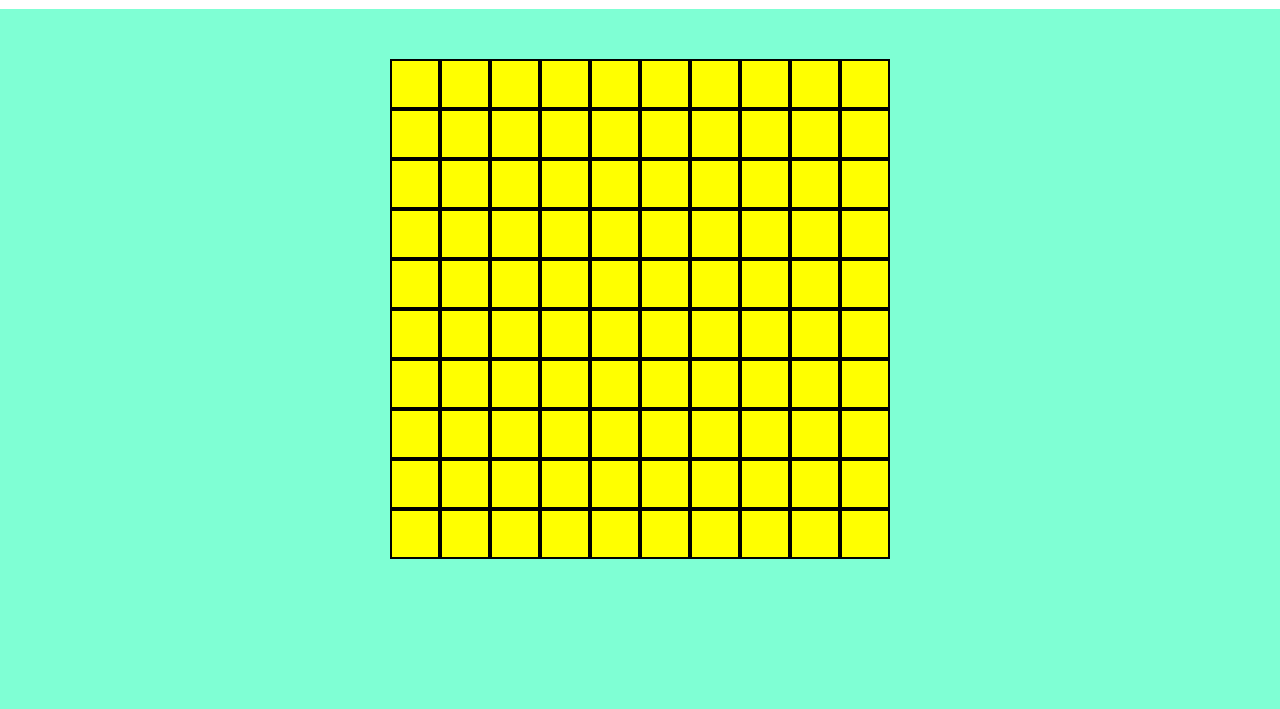
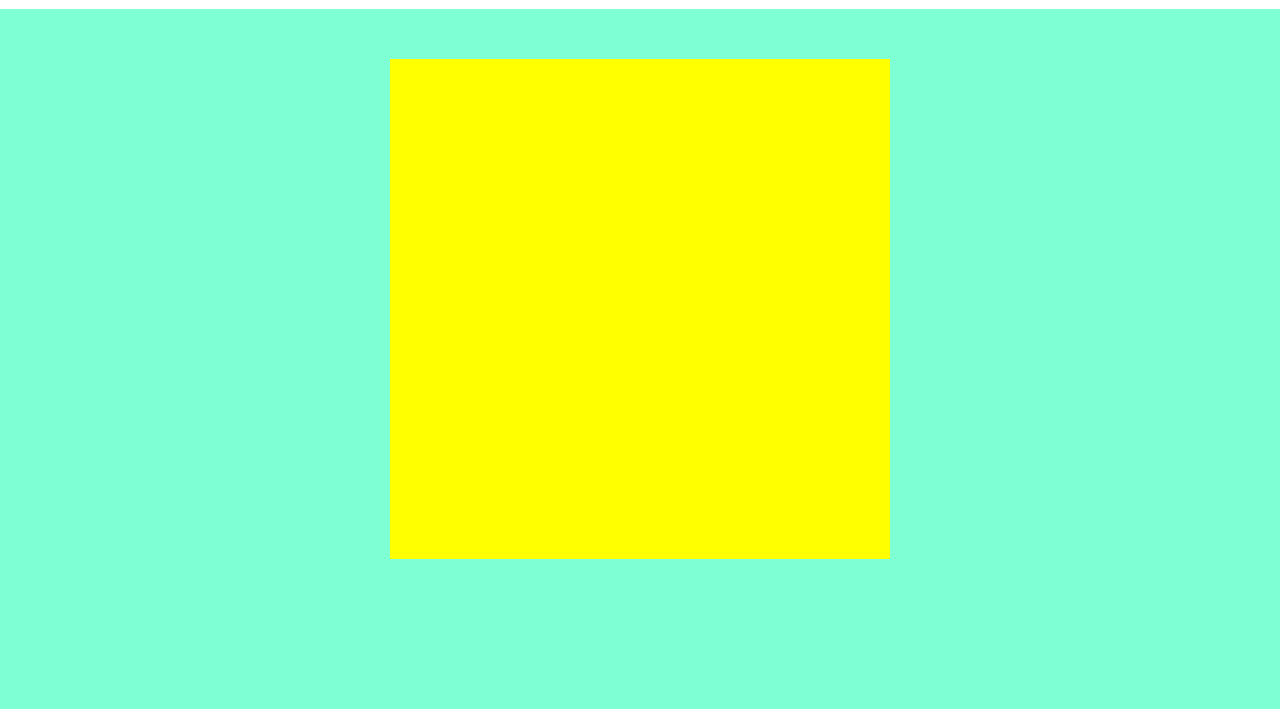
Before and after one commit to AndreaDeGiorgi00/js-campominato-grid, a plain HTML site: page index.html in a window 1280 px wide. Shown: the part 91-800 px from the top of the page. Drawn offline with nearby package versions, Linux system fonts and the light colour scheme.

Commit message:
prima parte con il problema di togliere la griglia presente

```diff
--- a/index.html
+++ b/index.html
@@ -11,111 +11,22 @@
 </head>
 <body>
     <header class="d-flex justify-content-between align-items-center">
-        <h1>Campo Minato</h1>
-        <button>play</button>
+        <div class="d-flex align-items-center">
+            <img src="Logo.png" alt="logo">
+            <h1>Campo Minato</h1>
+        </div>
+        <div>
+            <select name="" id="selected">
+                <option value="easy" selected>easy</option>
+                <option value="medium">medium</option>
+                <option value="hard">hard</option>
+            </select>
+            <button id="button">play</button>
+        </div>
     </header>
 
-    <div class="grid d-flex flex-wrap">
-        <div class="cell"></div>
-        <div class="cell"></div>
-        <div class="cell"></div>
-        <div class="cell"></div>
-        <div class="cell"></div>
-        <div class="cell"></div>
-        <div class="cell"></div>
-        <div class="cell"></div>
-        <div class="cell"></div>
-        <div class="cell"></div>
-        <div class="cell"></div>
-        <div class="cell"></div>
-        <div class="cell"></div>
-        <div class="cell"></div>
-        <div class="cell"></div>
-        <div class="cell"></div>
-        <div class="cell"></div>
-        <div class="cell"></div>
-        <div class="cell"></div>
-        <div class="cell"></div>
-        <div class="cell"></div>
-        <div class="cell"></div>
-        <div class="cell"></div>
-        <div class="cell"></div>
-        <div class="cell"></div>
-        <div class="cell"></div>
-        <div class="cell"></div>
-        <div class="cell"></div>
-        <div class="cell"></div>
-        <div class="cell"></div>
-        <div class="cell"></div>
-        <div class="cell"></div>
-        <div class="cell"></div>
-        <div class="cell"></div>
-        <div class="cell"></div>
-        <div class="cell"></div>
-        <div class="cell"></div>
-        <div class="cell"></div>
-        <div class="cell"></div>
-        <div class="cell"></div>
-        <div class="cell"></div>
-        <div class="cell"></div>
-        <div class="cell"></div>
-        <div class="cell"></div>
-        <div class="cell"></div>
-        <div class="cell"></div>
-        <div class="cell"></div>
-        <div class="cell"></div>
-        <div class="cell"></div>
-        <div class="cell"></div>
-        <div class="cell"></div>
-        <div class="cell"></div>
-        <div class="cell"></div>
-        <div class="cell"></div>
-        <div class="cell"></div>
-        <div class="cell"></div>
-        <div class="cell"></div>
-        <div class="cell"></div>
-        <div class="cell"></div>
-        <div class="cell"></div>
-        <div class="cell"></div>
-        <div class="cell"></div>
-        <div class="cell"></div>
-        <div class="cell"></div>
-        <div class="cell"></div>
-        <div class="cell"></div>
-        <div class="cell"></div>
-        <div class="cell"></div>
-        <div class="cell"></div>
-        <div class="cell"></div>
-        <div class="cell"></div>
-        <div class="cell"></div>
-        <div class="cell"></div>
-        <div class="cell"></div>
-        <div class="cell"></div>
-        <div class="cell"></div>
-        <div class="cell"></div>
-        <div class="cell"></div>
-        <div class="cell"></div>
-        <div class="cell"></div>
-        <div class="cell"></div>
-        <div class="cell"></div>
-        <div class="cell"></div>
-        <div class="cell"></div>
-        <div class="cell"></div>
-        <div class="cell"></div>
-        <div class="cell"></div>
-        <div class="cell"></div>
-        <div class="cell"></div>
-        <div class="cell"></div>
-        <div class="cell"></div>
-        <div class="cell"></div>
-        <div class="cell"></div>
-        <div class="cell"></div>
-        <div class="cell"></div>
-        <div class="cell"></div>
-        <div class="cell"></div>
-        <div class="cell"></div>
-        <div class="cell"></div>
-        <div class="cell"></div>
+    <div id= "grid" class="grid d-flex flex-wrap">
+
     </div>
 </body>
 </html>
--- a/script.js
+++ b/script.js
@@ -1 +1,59 @@
-console.log("java ok")
+/*L'utente clicca su un bottone che genererà una griglia di
+ gioco quadrata.
+Ogni cella ha un numero progressivo, da 1 a 100.
+Ci saranno quindi 10 caselle per ognuna delle 10 righe.
+Quando l'utente clicca su ogni cella, la cella cliccata
+si colora di azzurro ed emetto un messaggio in console con il
+numero della cella cliccata.*/
+
+
+//seleziono il bottone e la griglia
+
+const btn = document.getElementById("button")
+const grid = document.getElementById("grid")
+let validatore = true;
+//quando clicco il bottone vengono generate le caselle
+
+btn.addEventListener("click" , function(){
+
+    //devo bloccare nel caso sia già presente una griglia
+    if(validatore){
+        addCells(100);
+        validatore = false;
+    }else{
+        //devo svuotare la grid già esistente
+        removeCells(100);
+        validatore = true;
+
+    }
+
+    //eseguo cento volte la creazione di una singola cella
+
+
+});
+
+
+//creo due funzioni una per aggiungere le celle
+function addCells (n){
+    for(let i=1 ; i<=n ; i++){
+        //creo la cella
+        let cella = document.createElement("div");
+        cella.classList.add("cell");
+        //le metto dentro il numero
+        cella.append(i)
+        //la inserisco nella grglia
+        grid.appendChild(cella)
+        cella.addEventListener("click", function(){
+            cella.classList.add("bg-blue")
+            console.log(i)
+        })
+
+    }
+}
+//e una per toglierle
+
+function removeCells (n){
+    for (let i=0 ; i <= n ; i++){
+        grid.removeChild(grid.firstChild);
+    }
+}
--- a/style.css
+++ b/style.css
@@ -5,7 +5,7 @@ body{
 header{
     height: 100px;
     background-color: white;
-    padding: 0 50px;
+    padding: 0 20px;
 }
 
 button{
@@ -18,6 +18,7 @@ button{
     height: 500px;
     margin: 50px auto;
     background-color: yellow;
+    ;
 
 }
 
@@ -26,3 +27,23 @@ button{
     height: calc(100% / 10);
     border: 2px solid black;
 }
+.cellMedium{
+    width: calc(100% / 9);
+    height: calc(100% / 9);
+    border: 2px solid black;
+}
+
+.cellHard{
+    width: calc(100% / 7);
+    height: calc(100% / 7);
+    border: 2px solid black;
+}
+
+.bg-blue{
+    background-color: aqua;
+}
+
+img{
+    height: 50px;
+    margin-right: 20px;
+}
```
Also changed, not shown: Logo.png (added).
